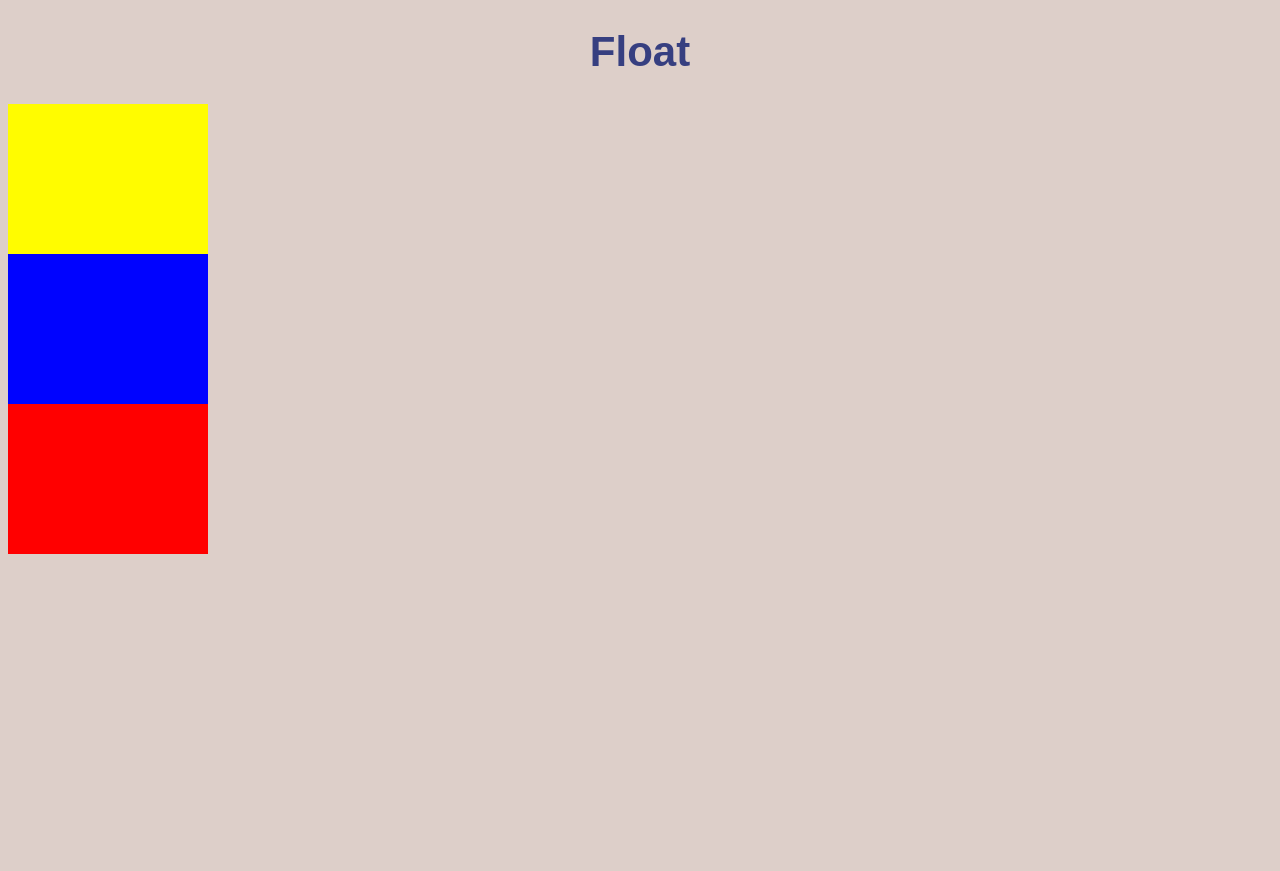
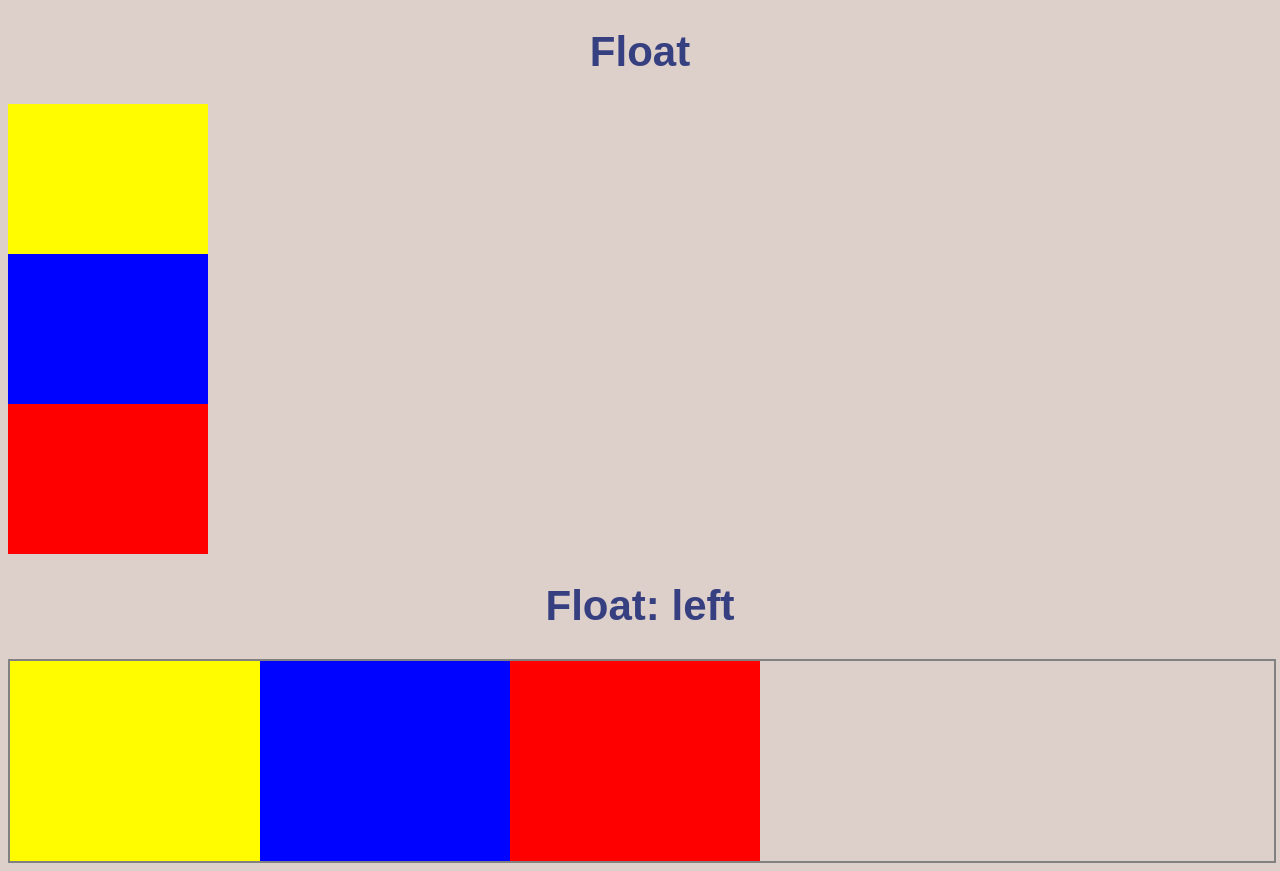
Before and after one commit to arianacabana09/Leccion28_LaBandera, a plain HTML site: page index.html in a window 1280 px wide. Before the commit the page ends 800 px from the top, so only its background shows below. Drawn offline with Linux system fonts and the light colour scheme; a web font is replaced by a local one.

Commit message:
float:left

```diff
--- a/assets/css/main.css
+++ b/assets/css/main.css
@@ -18,14 +18,32 @@ h1{
   float: none;
 }
 
-#amarillo{
+#amarillo, #amarillo-dos{
   background-color: rgb(255, 252, 0);
 }
 
-#azul{
+#azul, #azul-dos{
   background-color: rgb(0, 3, 255);
 }
 
-#rojo{
+#rojo, #rojo-dos{
   background-color: rgb(255, 0, 0);
 }
+
+/*Float left*/
+
+.contenedor-dos{
+  border: 2px solid rgb(129, 129, 129);
+  width: 100%;
+  height: 200px;
+  overflow: auto;
+  margin-top: 20px;
+}
+
+#amarillo-dos,
+#azul-dos,
+#rojo-dos{
+  width: 250px;
+  height: 200px;
+  float: left;
+}
--- a/index.html
+++ b/index.html
@@ -15,9 +15,12 @@
   <div id="amarillo"></div>
   <div id="azul"></div>
   <div id="rojo"></div>
-  <div id="amarillo-dos"></div>
-  <div id="azul-dos"></div>
-  <div id="rojo-dos"></div>
+  <h1>Float: left</h1>
+  <div class="contenedor-dos">
+    <div id="amarillo-dos"></div>
+    <div id="azul-dos"></div>
+    <div id="rojo-dos"></div>
+  </div>
   <div id="amarillo-tres"></div>
   <div id="azul-tres"></div>
   <div id="rojo-tres"></div>
```
